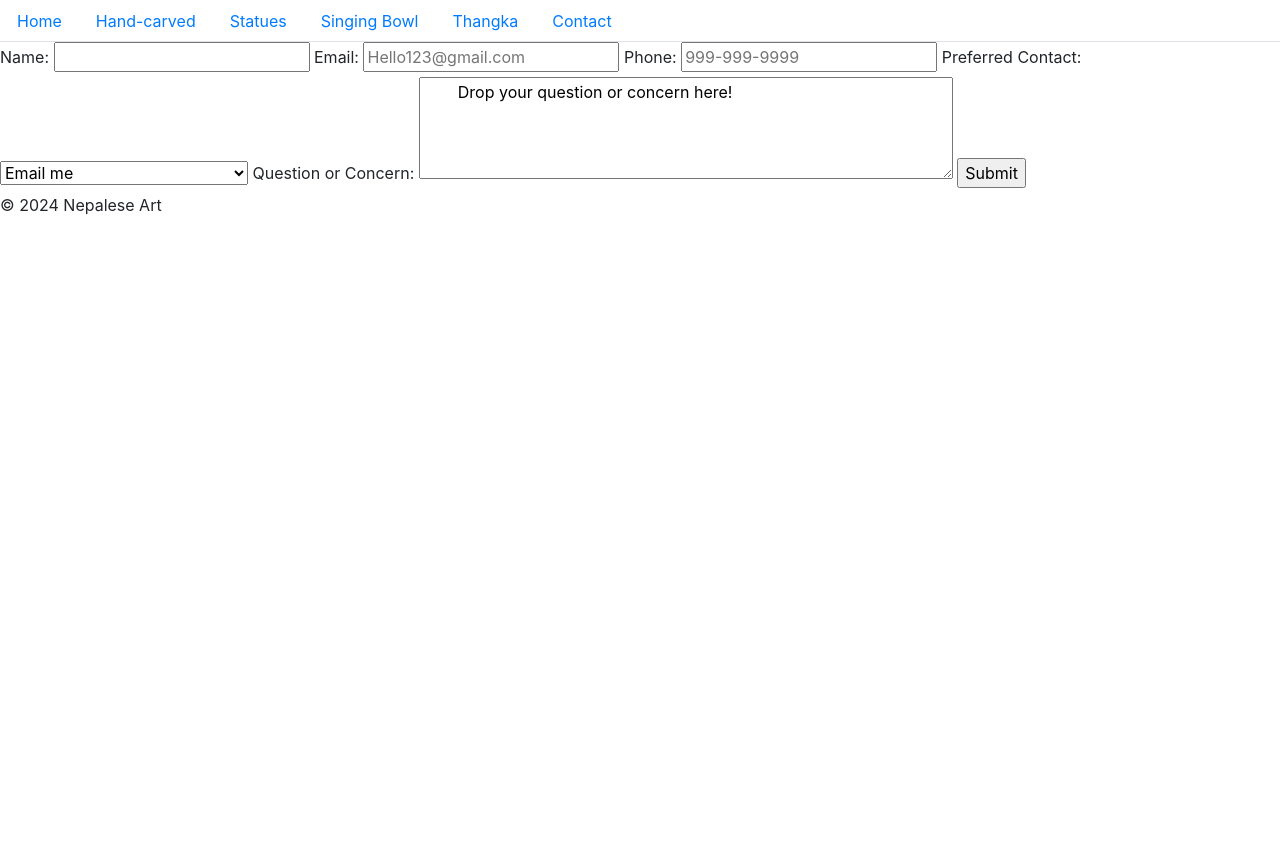
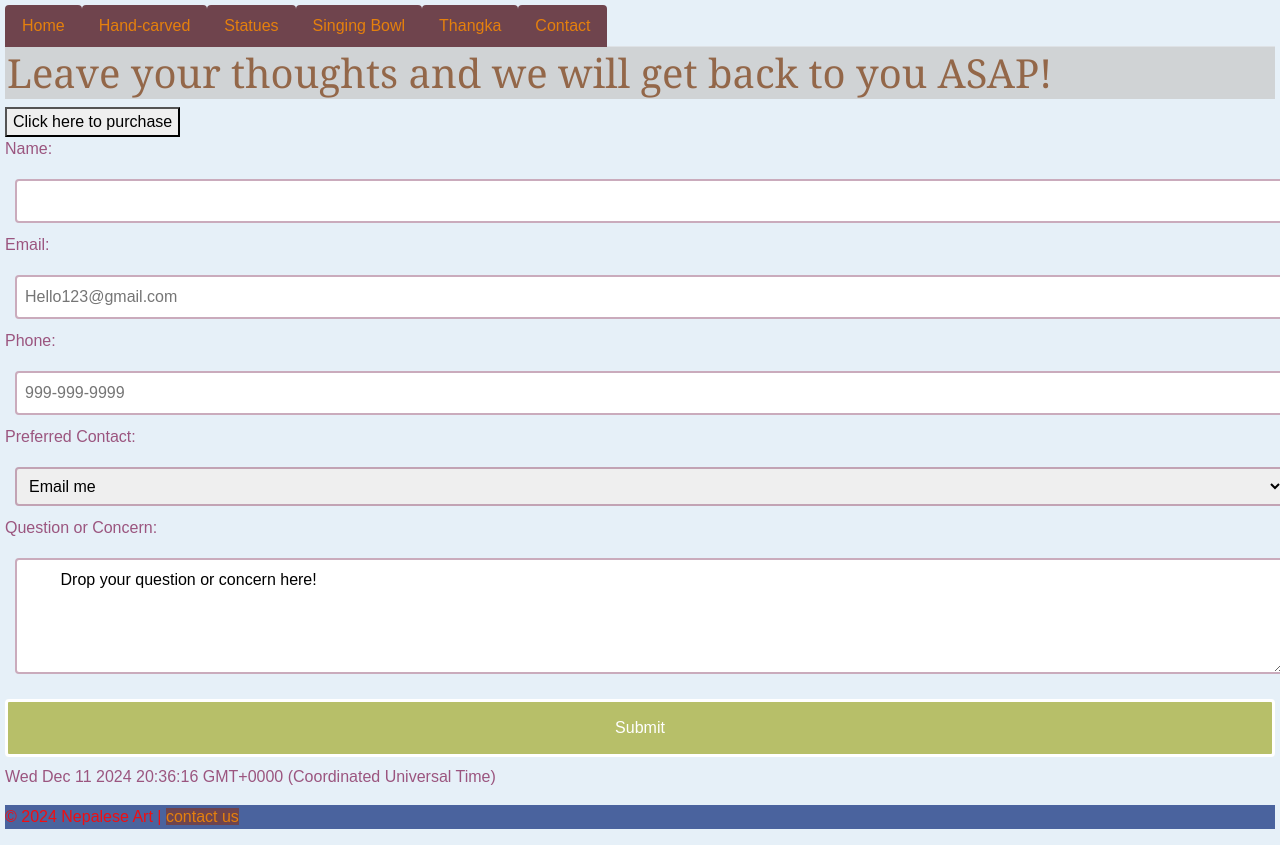
Before and after one commit to tris-max/Craft, a plain HTML site: page Contact.html in a window 1280 px wide. Before the commit the page ends 800 px from the top, so only its background shows below. Drawn offline with Linux system fonts and the light colour scheme.

Commit message:
Add files via upload

```diff
--- a/Contact.html
+++ b/Contact.html
@@ -7,6 +7,7 @@
 <title>Contact</title>
 <link href="bootstrap-4.4.1.css" rel="stylesheet" type="text/css">
 <link href="Styles.css" rel="stylesheet" type="text/css">
+<script src="script.js"></script> <!-- Linking the external JS file -->
 </head>
 
 <body>
@@ -18,7 +19,9 @@
    <li class="nav-item"> <a class="nav-link" href="Thangka.html">Thangka</a> </li>
    <li class="nav-item"> <a class="nav-link" href="Contact.html">Contact</a> </li>
  </ul>
-		<form>
+<h1>Leave your thoughts and we will get back to you ASAP!</h1>
+<button onclick="showConfirm()">Click here to purchase</button>
+<form class ="inputdata">
     <!-- form section for name input-->
     <label for ="name"> Name:</label>
     <input type = "text" id="name" required>
@@ -47,8 +50,13 @@
     <!--This creats a submit button-->
     <input type="submit">
 </form>
-
-<footer
-  <p>&copy; 2024 Nepalese Art</footer>
+<p id="Date"></p>
+<script>
+    const d = new Date();
+    document.getElementById("Date").innerHTML = d;
+    </script>
 </body>
+<footer class="footer">
+  &copy; 2024 Nepalese Art | <a href="Nepaliarts@gmail.com" > contact us </a> </p>
+ </footer>
 </html>
--- a/Styles.css
+++ b/Styles.css
@@ -8,9 +8,26 @@
 .firstright{
 	float:right;
 }
+/* Add color and style to the website */
+main {
+    background-color: #e6f0f8; /*color ratio is 4.49:1 */
+    color: hsla(330, 100%, 60%, 0.658);
+    height:auto;
+    overflow:visible;
+    margin: 3px;
+    }
+
+    body {
+    background-color: #e6f0f8; /*  new screen background color */
+    color: hsl(324, 29%, 47%);
+    font-family: Arial, sans-serif;
+    margin: 5px;
+    }
+/*the para section of page Hand-carved*/
 .para{
     float: left;
-    width: 60%;
+    width: 56%;
+    padding: 2%;
     -webkit-box-sizing: content-box;
     -moz-box-sizing: content-box;
     box-sizing: content-box;
@@ -18,24 +35,56 @@
     background-image: -moz-linear-gradient(270deg,rgba(255,255,255,1.00) 0%,rgba(203,176,176,1.00) 100%);
     background-image: -o-linear-gradient(270deg,rgba(255,255,255,1.00) 0%,rgba(203,176,176,1.00) 100%);
     background-image: linear-gradient(180deg,rgba(255,255,255,1.00) 0%,rgba(203,176,176,1.00) 100%);
-     background-color: rgba(185,128,129,0.95);
+    background-color: rgba(185,128,129,0.95);
 }
 .p1{
     background-color: rgba(188,132,133,0.95);
 }
+/* Heading fonts */
+h1, h2, h3, h4 {
+ font-family: 'Georgia', 'Times New Roman', serif;
+ color: rgb(147, 103, 73);
+ background-color:rgba(197, 197, 197, 0.674);
+ padding: 2px;
 
-
+}
+/*floats the picture to right*/
 .window{
 	float:right;
-	width:40%
+    width:40%;
 }
+/*properties for the footer*/
 .footer {
     border-color: rgba(196,38,40,1.00);
     background-color: rgba(74,99,158,1.00);
     width: 100%;
     color: rgba(241,14,18,1.00);
 }
+/*style for form used in contact page*/
+    input[type=text], [type=tel], [type=Email], [type=select], [type=textarea], select {
+    width: 100%;
+    padding: 8px;
+    margin: 10px;
+    display: inline-block;
+    border: 2px solid hsla(326, 25%, 48%, 0.514);
+    border-radius: 4px;
+    box-sizing: border-box;
+    font-family: Arial, sans-serif;
 
+}
+/* Style the submit button */
+input[type=submit] {
+    width: 100%;
+    background-color: hwb(64 15% 34% / 0.674);
+    color: white;
+    padding: 14px 20px;
+    margin: 8px 0;
+    border: solid;
+    border-radius: 4px;
+    cursor: pointer;
+    font-family: Arial, sans-serif;
+}
+/*media query for larger screen*/
 @media (min-width:900px){
 img {
     width: 100%;
@@ -47,8 +96,7 @@ img {
 }
 
 }
-
-
+/*media query for smaller screen*/
 @media (max-width:780px){
 .right .rounded.align-bottom {
     width: 65%;
@@ -59,10 +107,4 @@ body img {
     height: 50%;
 }
 
-
-
-
-
-
-
 }
--- /dev/null
+++ b/script.js
@@ -0,0 +1,9 @@
+// script.js for the pop up message
+function showConfirm() {
+    var result = confirm("Purchase Now?");
+    if (result) {
+      alert("Continue to the shopping site.");
+    } else {
+      alert("Thank you.");
+    }
+  }
```
Also changed, not shown: Hand-carved.html (+7 -4 lines), Home.html (+4 -4 lines), Singing Bowl.html (+5 -3 lines), Statues.html (+5 -4 lines), Thangka.html (+14 -3 lines), index.html (+2 -2 lines), bootstrap-4.4.1.css. Lines whose indentation alone changed are shown as unchanged.
